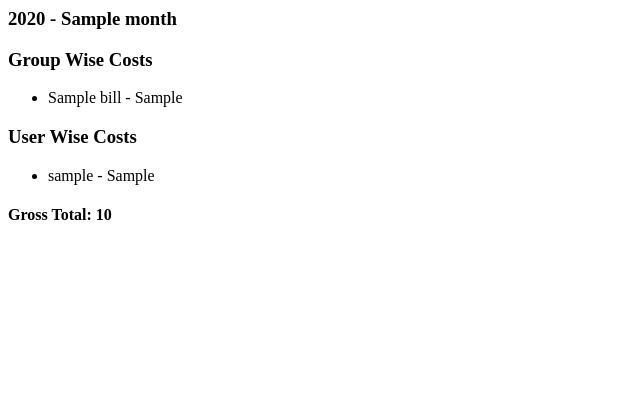
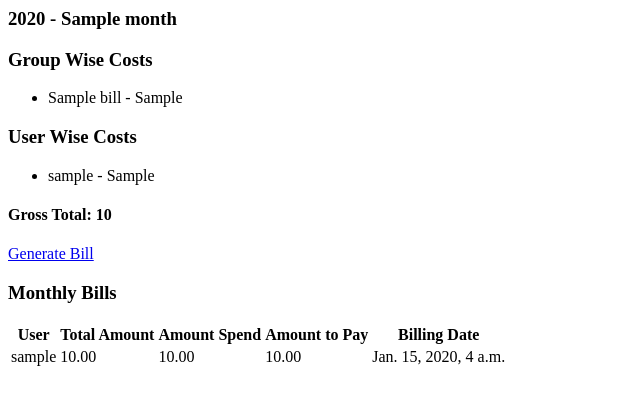
Before and after one commit to jineshpaloor/cost-calcualtor, a Django app: template costcalculator/templates/costmanager/bill_home.html in a window 1280 px wide. Shown: the top 405 px of the page, without its empty margins (0-640 px from the left). Run offline with Django 3.2, Linux system fonts and the light colour scheme; tables that the repository leaves empty hold one stand-in row (values such as "Sample post"); the template is opened without the code that fills it: values that come from a table or form of the project are taken from there, most other values are stand-ins (such as "Sample title", 1, 10 or a date in 2020).

Commit message:
Monthly billing added

```diff
--- a/costcalculator/apps/costmanager/models.py
+++ b/costcalculator/apps/costmanager/models.py
@@ -1,3 +1,5 @@
+import calendar
+
 from django.db import models
 
 class PersonalInfo(models.Model):
@@ -43,3 +45,36 @@ class Bill(models.Model):
 
     def __unicode__(self):
         return '{0} - {1} - {2} - {3} - {4}'.format(self.spend_by.username, self.amount, self.category, self.added_on.date(), self.comment)
+
+class UserBillManager(models.Manager):
+
+    def generate_bill(self, user, year, month):
+        groups = Group.objects.filter(members=user)
+        total_amount = 0
+        # calculate user cost per group and add it to total_amount variable
+        for group in groups:
+            bills = Bill.objects.filter(group=group, spend_on__year=year, spend_on__month=month).aggregate(total=models.Sum('amount'))
+            group_strength = group.members.only('id').count()
+            total_cost = bills.get('total') if bills.get('total') else 0
+            per_head_cost = total_cost / group_strength
+            total_amount += per_head_cost
+
+        start_date, end_date = calendar.monthrange(year, month)
+        billing_date = '{0}-{1}-{2}'.format(year, month, end_date)
+        monthly_bill, created = MonthlyUserBill.objects.get_or_create(user=user, billing_date=billing_date)
+        spend_bills = Bill.objects.filter(spend_by=user, spend_on__year=year, spend_on__month=month).aggregate(total=models.Sum('amount'))
+        amount_spend = spend_bills.get('total') if spend_bills.get('total') else 0
+        monthly_bill.total_amount = total_amount
+        monthly_bill.amount_spend = amount_spend
+        monthly_bill.amount_to_pay = total_amount - amount_spend
+        monthly_bill.save()
+        return monthly_bill
+
+class MonthlyUserBill(models.Model):
+    user = models.ForeignKey('auth.User')
+    total_amount = models.DecimalField(max_digits=7, decimal_places=2, default=0.0, null=True, blank=True)
+    amount_spend = models.DecimalField(max_digits=7, decimal_places=2, default=0.0, null=True, blank=True)
+    amount_to_pay = models.DecimalField(max_digits=7, decimal_places=2, default=0.0, null=True, blank=True)
+    billing_date = models.DateTimeField()
+
+    objects = UserBillManager()
--- a/costcalculator/apps/costmanager/urls.py
+++ b/costcalculator/apps/costmanager/urls.py
@@ -8,5 +8,6 @@ from costcalculator.apps.costmanager import views
 urlpatterns = patterns('',
     # Examples:
     url(r'^$', views.BillListView.as_view(), name='bill-home'),
+    url(r'^generate_bill/$', views.generate_bill, name='generate-bill'),
 
 )
--- a/costcalculator/templates/costmanager/bill_home.html
+++ b/costcalculator/templates/costmanager/bill_home.html
@@ -22,3 +22,25 @@
 {% endif %}
 
 <h4>Gross Total: {{ gross_total }}</h4>
+
+<a href="{% url 'generate-bill' %}">Generate Bill</a>
+
+<h3>Monthly Bills</h3>
+<table>
+    <tr>
+        <th> User</th>
+        <th> Total Amount</th>
+        <th> Amount Spend</th>
+        <th> Amount to Pay</th>
+        <th> Billing Date</th>
+    </tr>
+    {% for bill in user_bills %}
+    <tr>
+        <td>{{ bill.user.username }}</td>
+        <td>{{ bill.total_amount }}</td>
+        <td>{{ bill.amount_spend }}</td>
+        <td>{{ bill.amount_to_pay }}</td>
+        <td>{{ bill.billing_date }}</td>
+    </tr>
+    {% endfor %}
+</table>
```
Also changed, not shown: costcalculator/apps/costmanager/views.py (+18 -3 lines), costcalculator/apps/costmanager/migrations/0003_auto__add_monthlyuserbill.py (added), costcalculator/apps/costmanager/migrations/0004_auto__chg_field_monthlyuserbill_total_amount__chg_field_monthlyuserbil.py (added).
